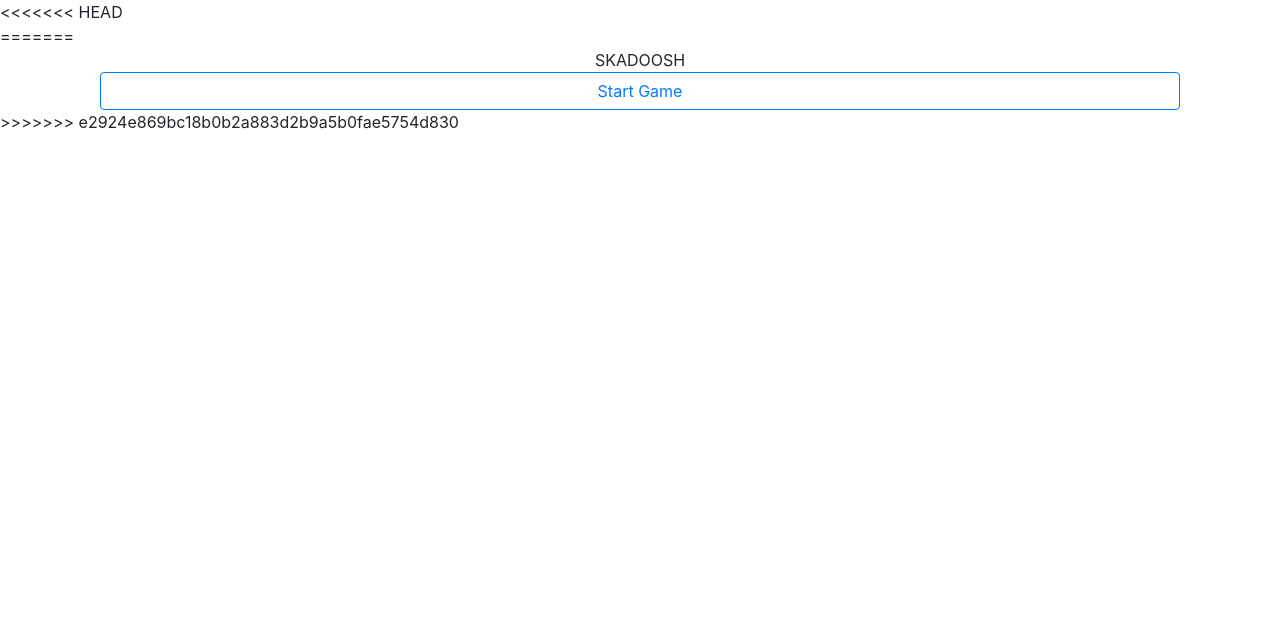
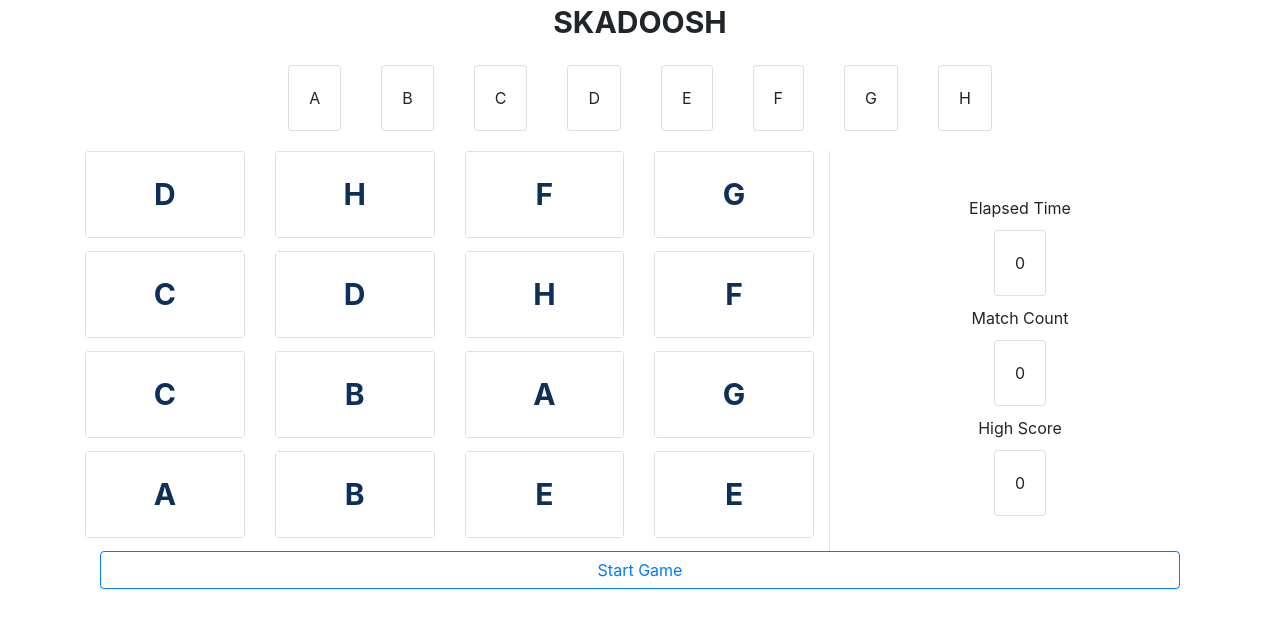
Before and after one commit to RishabBaisakh/skadoosh, a website built with webpack: page index.html in a window 1280 px wide. Built offline with nearby package versions, Linux system fonts and the light colour scheme.

Commit message:
GameArea, GameBoard, Timer updated

```diff
--- a/css/app.css
+++ b/css/app.css
@@ -1,5 +1,46 @@
 html,
 body {
-  margin: 0px auto;
-  height: 100%;
+	margin: 0px auto;
+	height: 100%;
 }
+
+.container {
+	min-height: 500px;
+}
+
+#gameHeader {
+  	font-size: 30px;
+  	font-weight: bold;
+}
+
+#gameArea {
+  	height: 400px;
+}
+
+.myLabel {
+	margin: 10px auto;
+}
+
+#listOfSymbols {
+	margin: 20px auto;
+}
+
+#listOfSymbols > div {
+	margin: 0 20px;
+}
+
+.gameBox > div {
+	background-color: #0c3057;
+	font-weight: bold;
+	font-size: 30px;
+}
+
+a {
+	text-decoration: none;
+	color: #0c3057;
+}
+
+a:hover {
+	color: #0c3057;
+	text-decoration: none;
+}
--- a/index.html
+++ b/index.html
@@ -5,21 +5,11 @@
         <meta name="viewport" content="width=device-width, initial-scale=1.0" />
         <meta http-equiv="X-UA-Compatible" content="ie=edge" />
         <title>SKADOOSH</title>
-<<<<<<< HEAD
+        <link rel="stylesheet" href="https://stackpath.bootstrapcdn.com/bootstrap/4.5.0/css/bootstrap.min.css" integrity="sha384-9aIt2nRpC12Uk9gS9baDl411NQApFmC26EwAOH8WgZl5MYYxFfc+NcPb1dKGj7Sk" crossorigin="anonymous" />
         <link rel="stylesheet" href="./css/app.css" />
     </head>
     <body>
-    <div id="mount-point"></div>
-    <script src="./build/app.bundle.js"></script>
-  </body>
-</html>
-=======
-
-    <link rel="stylesheet" href="./CSS/styles.css">
-    <link rel="stylesheet" href="https://stackpath.bootstrapcdn.com/bootstrap/4.5.0/css/bootstrap.min.css" integrity="sha384-9aIt2nRpC12Uk9gS9baDl411NQApFmC26EwAOH8WgZl5MYYxFfc+NcPb1dKGj7Sk" crossorigin="anonymous">
-</head>
-<body>
-    <div id="wrapper">
+        <div id="mount-point">
             <div class="container">
                 <div class="row">
                     <div id = "gameHeader" class="col text-center">
@@ -28,18 +18,12 @@
                 </div>
 
                 <div class="row justify-content-center">
-                <div id="listOfSymbols" class = "d-flex">
-                    <!-- <div class="card">
-                        <div class="card-body">
-                            T
-                        </div>
-                    </div> -->
-                </div>
+                    <div id="listOfSymbols" class = "d-flex"></div>
                 </div>
 
                 <div class="row">
-                <div id = "gameArea" class="col-8"></div>
-                <div id = "viewPanel" class="col-4"></div>
+                    <div id = "gameArea" class="col-8 border-right d-flex align-middle"></div>
+                    <div id = "viewPanel" class="col-4 d-flex flex-column justify-content-center align-items-center"></div>
                 </div>
 
                 <div id = "gameButton" class="col">
@@ -48,8 +32,6 @@
             </div>
         </div>
 
-    <script src="https://code.jquery.com/jquery-3.3.1.min.js" integrity="sha256-FgpCb/KJQlLNfOu91ta32o/NMZxltwRo8QtmkMRdAu8=" crossorigin="anonymous"></script>
-    <script src="./JS/skadoosh.js"></script>
+        <script src="./build/app.bundle.js"></script>
     </body>
 </html>
->>>>>>> e2924e869bc18b0b2a883d2b9a5b0fae5754d830
--- a/js/GameArea.js
+++ b/js/GameArea.js
@@ -1,5 +1,99 @@
+import $ from 'jquery';
+
 export default class GameArea {
-  constructor() {}
+    constructor(symbols) {
+		this.symbols = symbols;
+		this.matchingInProgress = false;
+		this.symbolForMatching;
+		this.anchorObjMatchingInProgress;
+		this.matchCount = 0;
+	}
 
-  init() {}
+    init() {
+		this.generateGameBoxes();
+	}
+
+	generateGameBoxes() {
+		var combinedSymbolsArray = this.symbols.concat(this.symbols);
+		var rowClass = document.createElement("div");
+		rowClass.className = "row";
+
+		combinedSymbolsArray = this.shuffle(combinedSymbolsArray);
+
+		// Start appending to the GameAreaDOM....
+		for (let i = 0; i < combinedSymbolsArray.length; i++) {
+			// Create the elemwent that will be appended....
+			let symbolBox = document.createElement("div");
+			let anchorElement = document.createElement("a");
+			let cardElement = document.createElement("div");
+			let cardBodyElement = document.createElement("div");
+
+			anchorElement.href = "#";
+			symbolBox.className = "col-3";
+			cardElement.className = "card gameBox";
+			cardBodyElement.className = "card-body text-center";
+			cardBodyElement.innerHTML = combinedSymbolsArray[i];
+
+			// Append it to the row class element....
+			cardElement.append(cardBodyElement);
+			anchorElement.append(cardElement);
+			symbolBox.append(anchorElement);
+			rowClass.append(symbolBox);
+		}
+
+		// Finally, append it to the gameArea....
+		document.getElementById("gameArea").append(rowClass);
+	}
+
+	tryMatching(anchorObj) {
+		var symbol = $(anchorObj).children().children().text();
+		$(anchorObj).children().children().css("background-color", "white");
+
+		if (this.matchingInProgress) {
+			var tempAnchorObj = this.anchorObjMatchingInProgress;
+			this.matchingInProgress = false;
+
+			if(this.symbolForMatching == symbol)
+				return symbol;
+			else {
+				setTimeout(function() {
+					$(anchorObj).children().children().css("background-color", "#0c3057");
+					$(tempAnchorObj).children().children().css("background-color", "#0c3057");
+				}, 2000);
+			}
+
+		} else {
+			this.anchorObjMatchingInProgress = anchorObj;
+			this.symbolForMatching = symbol;
+			this.matchingInProgress = true;
+		}
+
+		return false;
+	}
+
+	bindAnchorOnclick() {
+		// Saving the current object reference to use it in the onclick callback of the anchor element....
+		var currentObj = this;
+
+		$("a").click(function() {
+			currentObj.tryMatching($(this).children().children().text());
+		});
+	}
+
+	getMatchedCount() {
+		return this.matchCount;
+	}
+
+	shuffle(symbolsArray) {
+		var j, temp, i;
+
+		for (i = symbolsArray.length - 1; i > 0; i--) {
+			j = Math.floor(Math.random() * (i + 1));
+			temp = symbolsArray[i];
+			symbolsArray[i] = symbolsArray[j];
+			symbolsArray[j] = temp;
+		}
+
+		return symbolsArray;
+	}
 }
--- a/js/GameBoard.js
+++ b/js/GameBoard.js
@@ -1,100 +1,116 @@
+import GameArea from "./GameArea";
+import Timer from "./Timer";
+import $ from 'jquery';
+
 export default class GameBoard {
-  constructor(gameArea) {
-    this.gameArea = gameArea;
+    constructor() {
+		this.symbols = ['A', 'B', 'C','D', 'E', 'F', 'G', 'H'];
+		this.gameArea = new GameArea(this.symbols);
+		this.timer = new Timer();
+		this.inGame = false;
+		this.matchCount = 0;
+		this.highScore = 0;
+		this.matchedSymbolsArray = [];
+		this.anchorObjMatchingInProgress;
+    }
+
+	init() {
+		this.showListOfSymbols();
+		this.showViewPanel();
+		this.initializeGameArea();
+		this.bindAnchorOnclick();
+		this.startGame();
 	}
 
 	initializeGameArea() {
 		this.gameArea.init();
 	}
 
-  startGame() {}
+	startGame() {
+		var currentObj = this;
+
+		setTimeout(function() {
+			$("a").children().children().css("background-color", "white");
+			currentObj.startGameTimer();
+		}, 1500);
+
 	}
 
-// function GameBoard() {
-//   var symbols;
-//   var inGame;
-//   var gameAreaObject;
-//   var timer;
-//   var timerLabel;
-//   var matchCountLabel;
-//   var matchCount;
-//   var highScoreLabel;
+	stopGame(stopGameFlag) {
+		console.log("Game stopped!");
 
-//   /* Methods... */
-//   // Review....
-//   // Still don't know how to use how to control the start and stop game methods....
-//   function StartGame() {}
-//   function StopGame() {}
-// }
+		if(stopGameFlag == "GG")
+			alert("Good Game");
+		else
+			alert("Well Tried");
+	}
 
-// GameBoard.prototype.Init = function () {
-//   console.log("Inside GameBoard() Init !");
+	bindAnchorOnclick() {
+		// Saving the current object reference to use it in the onclick callback of the anchor element....
+		var currentGameBoardObj = this;
 
-//   this.symbols = ["A", "B", "C", "D", "E", "F", "G", "H"];
-//   this.inGame = false;
-//   this.gameAreaObject = new GameArea(this.symbols);
-//   this.timer = new Timer();
-//   this.timerLabel = "Time Elapsed";
-//   this.matchCountLabel = "Match Count";
-//   this.highScoreLabel = "High Score";
+		$("a").click(function() {
+			currentGameBoardObj.gameAreaTryMatching(this);
+		});
+	}
 
-//   this.ShowListOfSymbols();
-//   // this.RenderGameBoard();
-// };
+	gameAreaTryMatching(anchorObj) {
+		var symbol = $(anchorObj).children().children().text();
+		var matchResult = this.gameArea.tryMatching(anchorObj);
 
-// GameBoard.prototype.ShowListOfSymbols = function () {
-//   console.log(this.symbols);
+		// Update match count and store the symbol if match is found....
+		if (matchResult){
+			this.updateMatchCount();
+			this.updateMatchedSymbolsArray(symbol);
+		}
 
-//   let symbolsArrayDivTemplate = "";
+		// Finally, update the elapsed time....
+		this.updateElapsedTime();
+	}
 
-//   this.symbols.forEach((symbol) => {
-//     symbolsArrayDivTemplate += `<div class="card"><div class="card-body">${symbol}</div></div>`;
-//   });
+	startGameTimer() {
+		// This timer will be used to calculate the final score....
+		this.timer.startTimer();
+	}
 
-//   document.getElementById("listOfSymbols").innerHTML = symbolsArrayDivTemplate;
-// };
+	showListOfSymbols() {
+		var symbolsArrayDivTemplate = "";
 
-// GameBoard.prototype.UpdateElapsedTime = function () {
-//   document.getElementById(
-//     "elapsedTime"
-//   ).innerHTML = this.timer.GetElaspedTime(); // Review....!
-// };
+		this.symbols.forEach(symbol => {
+			symbolsArrayDivTemplate += `<div class="card" id = "symbolBoxes"><div class="card-body">${symbol}</div></div>`;
+		});
 
-// // Review....!
-// // Don't know yet when to start the timer....?
+		document.getElementById("listOfSymbols").innerHTML = symbolsArrayDivTemplate;
+	}
 
-// GameBoard.prototype.ResetTimer = function () {
-//   this.time = new Timer();
-// };
+	showViewPanel() {
+		var panelDivTemplate = `<div class="row myLabel">Elapsed Time</div>
+			<div class="row"><div class="card"><div class="card-body" id = "elapsedTime">0</div></div></div>
+			<div class="row myLabel">Match Count</div>
+			<div class="row"><div class="card"><div class="card-body" id = "matchCount">0</div></div></div>
+			<div class="row myLabel">High Score</div>
+			<div class="row"><div class="card"><div class="card-body">0</div></div></div>`;
 
-// GameBoard.prototype.UpdateHighScore = function () {
-//   if (this.gameAreaObject.GetMatchedCount())
-//     document.getElementById(
-//       "highScore"
-//     ).innerHTML = this.gameAreaObject.GetMatchedCount();
-//   else {
-//     // Do something,or just leave. Don't know yet!s
-//   }
-// };
+		document.getElementById("viewPanel").innerHTML = panelDivTemplate;
+	}
 
-// GameBoard.prototype.UpdateMatchedCount = function () {
-//   // Thinking about this, too many ways....
-// };
+	updateMatchCount() {
+		$("#matchCount").html(++this.matchCount);
+	}
 
-// GameBoard.prototype.RenderGameBoard = function () {
-//   console.log("Game Rendering...");
+	updateMatchedSymbolsArray(matchedSymbol) {
+		this.matchedSymbolsArray.push(matchedSymbol);
+		var currentObj = this;
 
-//   if (this.inGame) {
-//     // Render the button as stop game....!
-//   } else {
-//     // Render the button as start game....!
-//   }
-// };
 
-// GameBoard.prototype.StartGame = function () {
-//   if (!this.inGame) this.inGame = true;
-// };
+		if(this.matchedSymbolsArray.length == this.symbols.length)
+			setTimeout(function() {
+				currentObj.stopGame("GG");
 
-// GameBoard.prototype.StopGame = function () {
-//   if (this.inGame) this.inGame = false;
-// };
+			}, 1000);
+	}
+
+	updateElapsedTime() {
+		$("#elapsedTime").html(this.timer.getElapsedTime());
+	}
+}
--- /dev/null
+++ b/js/Timer.js
@@ -0,0 +1,13 @@
+export default class Timer {
+    constructor() {
+        this.startTime;
+    }
+
+    startTimer() {
+        this.startTime = Date.now();
+    }
+
+    getElapsedTime() {
+        return Math.floor((Date.now() - this.startTime) / 1000);
+    }
+}
--- a/js/app.js
+++ b/js/app.js
@@ -1,9 +1,7 @@
-import $ from "jquery";
+import GameBoard from './GameBoard';
 
 window.onload = function () {
-  console.log($("#mount-point"));
-  //   const GameBoard = require("./GameBoard");
-  var gameArea = new require("./GameArea");
-  var gameObj = new require("./GameBoard")(gameArea);
-  gameObj.Init();
+	var gameBoard = new GameBoard();
+
+	gameBoard.init();
 };
```
Lines whose indentation alone changed are shown as unchanged.
